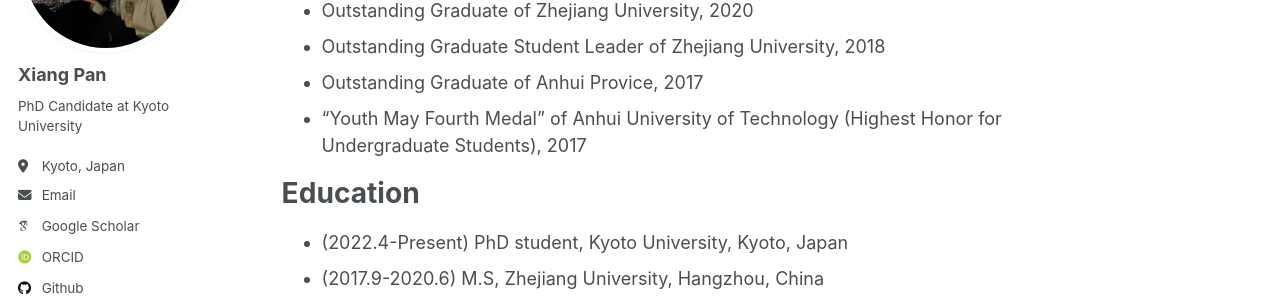
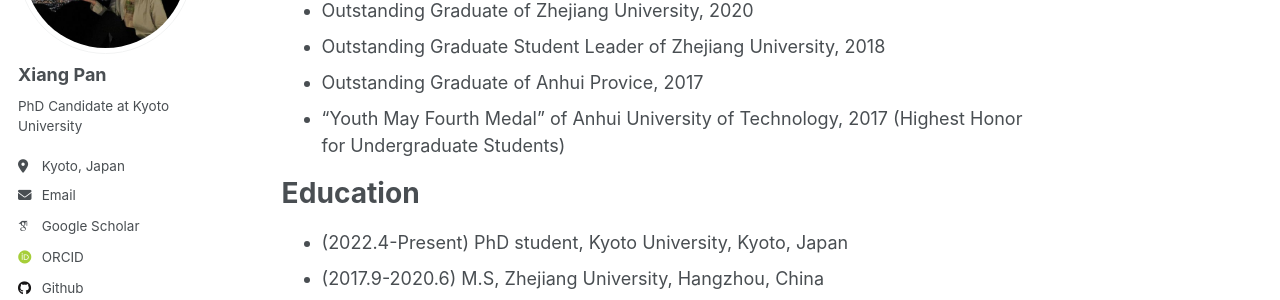
Before and after one commit to pan-xiang/pan-xiang.github.io, a Jekyll site: the page built from _pages/about.md, in a window 1280 px wide and 900 px high, scrolled down 949 px. Shown: the part 227-527 px from the top of the window. Built offline with Jekyll 4.4.1, drawn with Linux system fonts in a browser that asks for light colours; some web fonts are replaced; comment, search, counter and statistics services are not loaded.

```diff
--- a/_pages/about.md
+++ b/_pages/about.md
@@ -9,7 +9,6 @@ redirect_from:
 
 
 I am a PhD candidate in the [gradudate school of Informatics](https://www.i.kyoto-u.ac.jp/en/) at [Kyoto University](https://www.kyoto-u.ac.jp/en), funded by the Japanese Government (MEXT) Scholarship. I am working in the [Human-Robot Interaction Lab](https://www.robot.soc.i.kyoto-u.ac.jp/en/), supervised by Prof. [Takayuki Kanda](https://scholar.google.com/citations?hl=en&user=BL9EACgAAAAJ). My research mainly focuses on human-robot interaction, and social robotics.
-
 
 
 Selected Publications
@@ -58,7 +57,6 @@ Selected Publications
 </div>
 
 
-
 Academic Service
 ======
 Conference Reviewer: CHI 2023, RO-MAN 2024, HAI 2024, HRI 2025, DIS 2025
@@ -70,8 +68,7 @@ Selected Awards
 - Outstanding Graduate of Zhejiang University, 2020
 - Outstanding Graduate Student Leader of Zhejiang University, 2018
 - Outstanding Graduate of Anhui Provice, 2017
-- "Youth May Fourth Medal" of Anhui University of Technology (Highest Honor for Undergraduate Students), 2017
-
+- “Youth May Fourth Medal” of Anhui University of Technology, 2017 (Highest Honor for Undergraduate Students)
 
 
 Education
```
